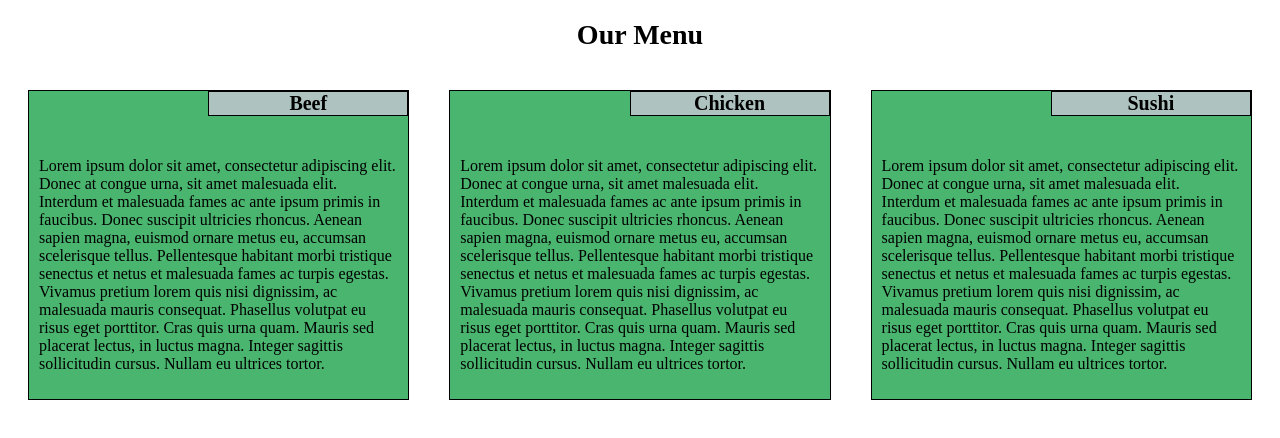
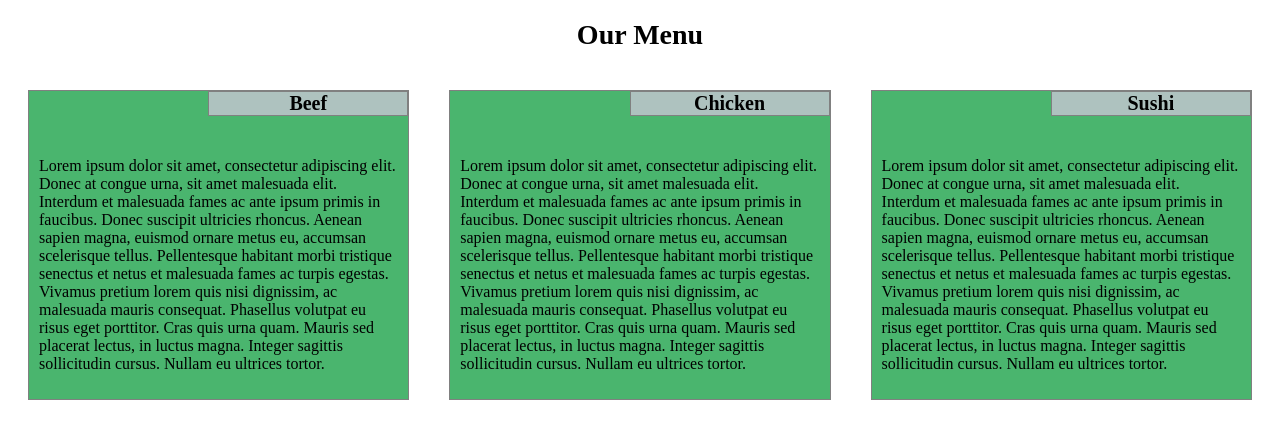
Before and after one commit to vsqzcarlos/module2-solution, a plain HTML site: page index.html in a window 1280 px wide. Drawn offline with Linux system fonts and the light colour scheme.

Commit message:
Update style.css

```diff
--- a/css/style.css
+++ b/css/style.css
@@ -206,7 +206,7 @@ h2 {
 }
 
 section, section > h2 {
-	border: 1px solid black;
+	border: 1px solid grey;
 }
 
 .row {
```
